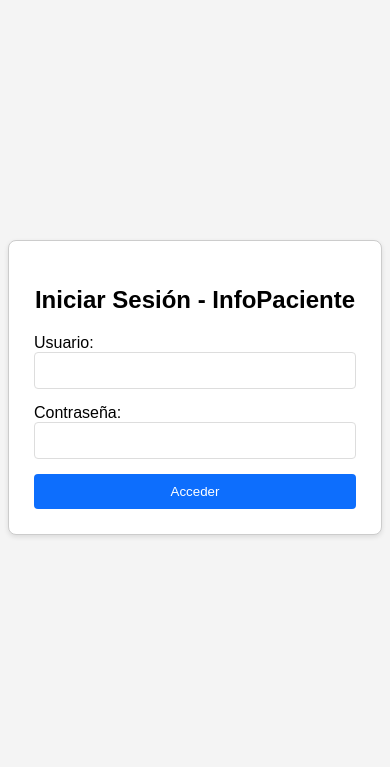
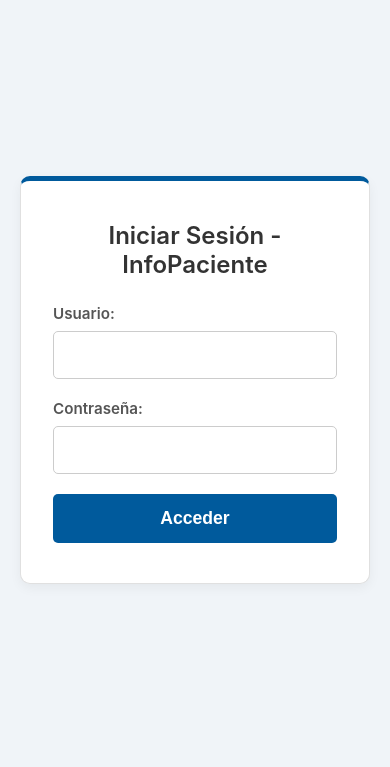
Before and after one commit to infopaciente/InformacionPacientes, a Django app: page /login/ in a window 390 px wide. Shown: the top 767 px of the page. Run offline with Django 5.2, Linux system fonts and the light colour scheme.

Commit message:
Style: Mejorar responsive y colores de login y app

```diff
--- a/informacionPacientes/templates/registration/login.html
+++ b/informacionPacientes/templates/registration/login.html
@@ -1,17 +1,93 @@
 <!DOCTYPE html>
-<html>
+<html lang="es">
 <head>
     <title>InfoPaciente - Login</title>
+    <meta name="viewport" content="width=device-width, initial-scale=1.0">
+    <meta charset="UTF-8">
     <style>
-        body { font-family: Arial, sans-serif; display: grid; place-items: center; min-height: 90vh; background-color: #f4f4f4; }
-        form { background: #fff; border: 1px solid #ccc; padding: 25px; border-radius: 8px; box-shadow: 0 2px 5px rgba(0,0,0,0.1); }
-        input { display: block; width: 300px; padding: 10px; margin-bottom: 15px; border: 1px solid #ddd; border-radius: 4px; }
-        button { width: 100%; padding: 10px; background-color: #0d6efd; color: white; border: none; border-radius: 4px; cursor: pointer; }
-        h2 { text-align: center; }
-        .error { color: red; font-size: 0.9em; }
+        body {
+            /* Fuente moderna */
+            font-family: -apple-system, BlinkMacSystemFont, "Segoe UI", Roboto, "Helvetica Neue", Arial, sans-serif;
+            display: grid;
+            place-items: center;
+            min-height: 90vh;
+            background-color: #f0f4f8; /* Un fondo gris azulado claro */
+            margin: 0;
+            padding: 20px; /* Añade padding para que no se pegue a los bordes en móvil */
+            box-sizing: border-box;
+        }
+
+        .form-container {
+            width: 100%;
+            max-width: 450px; /* Más ancho para que se vea bien */
+            background: #ffffff;
+            border: 1px solid #e0e0e0;
+            padding: 2.5rem 2rem; /* Más padding interno */
+            border-radius: 10px;
+            box-shadow: 0 4px 12px rgba(0, 0, 0, 0.05);
+            box-sizing: border-box; /* Asegura que el padding no desborde */
+            border-top: 5px solid #005a9c; /* Color azul hospital */
+        }
+
+        h2 {
+            text-align: center;
+            color: #333;
+            margin-top: 0;
+            margin-bottom: 25px;
+            font-weight: 600;
+        }
+
+        label {
+            display: block;
+            margin-bottom: 8px;
+            font-weight: 600;
+            color: #555;
+            font-size: 0.95em;
+        }
+
+        input[type="text"],
+        input[type="password"] {
+            display: block;
+            width: 100%; /* Ocupa todo el ancho del contenedor */
+            padding: 14px; /* Más alto para tocarlo fácil en móvil */
+            margin-bottom: 20px;
+            border: 1px solid #ccc;
+            border-radius: 5px;
+            box-sizing: border-box; /* Importante */
+            font-size: 1em; /* Evita zoom automático en iOS */
+        }
+
+        button {
+            width: 100%;
+            padding: 14px;
+            background-color: #005a9c; /* Azul primario */
+            color: white;
+            border: none;
+            border-radius: 5px;
+            cursor: pointer;
+            font-size: 1.1em;
+            font-weight: 600;
+            transition: background-color 0.2s ease;
+        }
+
+        button:hover {
+            background-color: #004a80; /* Azul más oscuro */
+        }
+
+        .error {
+            color: #d93025;
+            font-size: 0.9em;
+            text-align: center;
+            padding: 10px;
+            background-color: #f8d7da;
+            border: 1px solid #f5c6cb;
+            border-radius: 5px;
+            margin-bottom: 15px;
+        }
     </style>
 </head>
 <body>
+    <div class="form-container">
         <form method="post">
             <h2>Iniciar Sesión - InfoPaciente</h2>
             {% csrf_token %}
@@ -28,5 +104,6 @@
 
             <button type="submit">Acceder</button>
         </form>
+    </div>
 </body>
 </html>
```
Also changed, not shown: informacionPacientes/templates/gestion/base.html (+127 -83 lines). Lines whose indentation alone changed are shown as unchanged.
